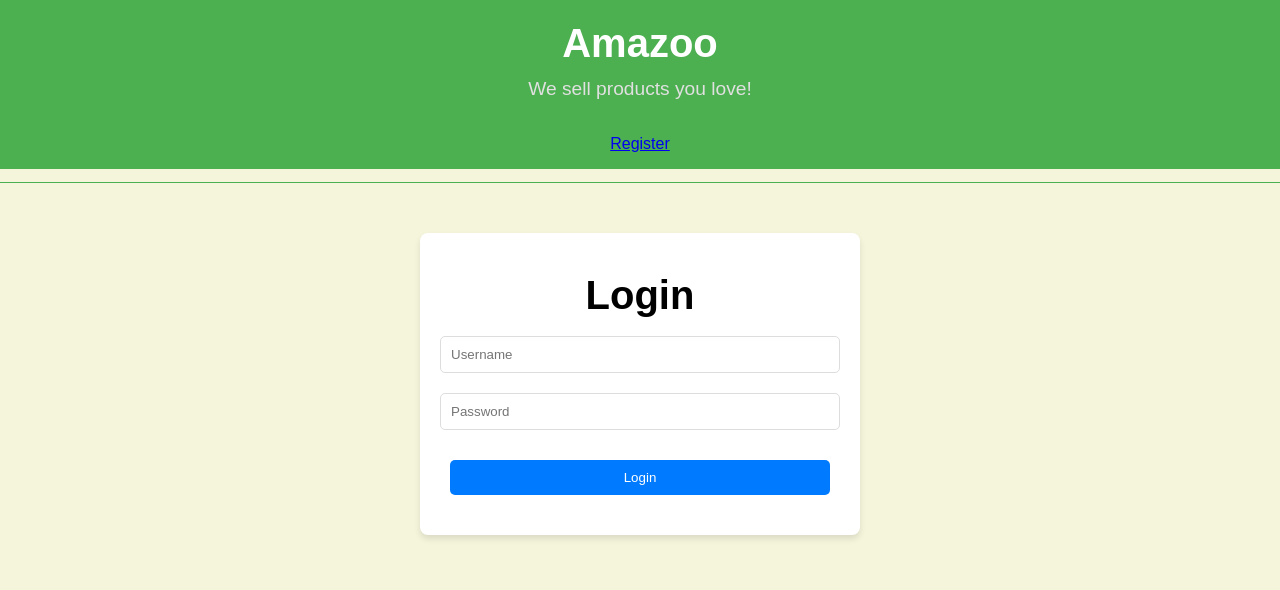
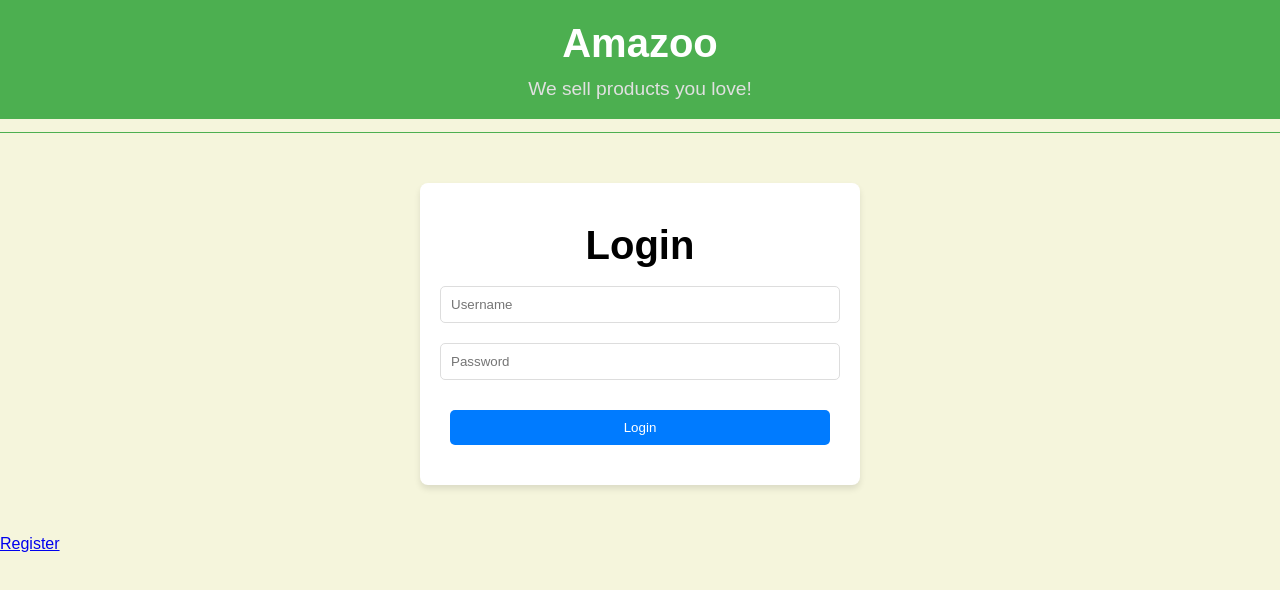
Before and after one commit to HamzaSa1t/ReactDeploy, a React (Vite) app in the folder frontend/: page /login in a window 1280 px wide. Shown: the top 590 px of the page. Built offline with nearby package versions, Linux system fonts and the light colour scheme.

Commit message:
fix login-1

```diff
--- a/frontend/src/pages/login.jsx
+++ b/frontend/src/pages/login.jsx
@@ -12,15 +12,15 @@ return(
       <header className="header">
         <h1>Amazoo</h1>
         <p className="tagline">We sell products you love!</p>
-        <p>
+    </header>
+     </div>
+<div className="backl">
+<LoginForm/>
+<p>
           <Link to="/register">
               Register
             </Link>
           </p>
-    </header>
-     </div>
-<div className="backl">
-<LoginForm/>
 </div>
 <Tail />
 </div>
```
